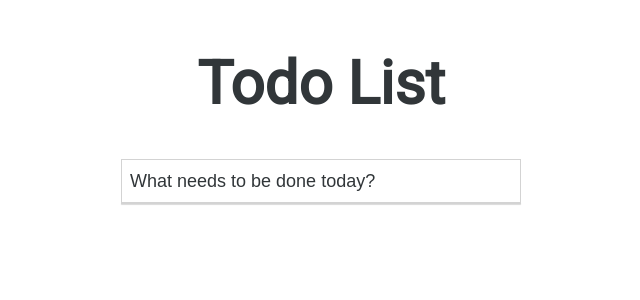
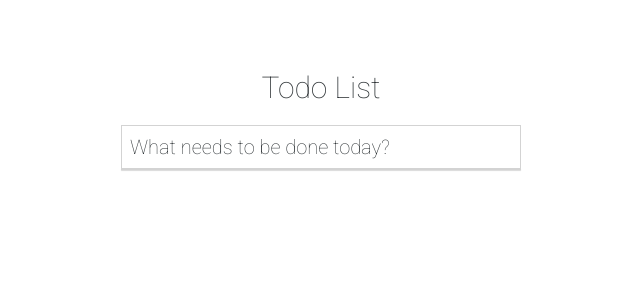
Before and after one commit to sophielihenry/todolist, a PHP site: page /index.html in a window 1280 px wide. Shown: the top 300 px of the page, without its empty margins (319-959 px from the left). Run offline with PHP 8.4, Linux system fonts and the light colour scheme.

Commit message:
made all font sizes bigger and added margin on heading

```diff
--- a/index.html
+++ b/index.html
@@ -4,22 +4,20 @@
   <title>Todo list</title>
     <meta name="viewport" content="width=device-width, initial-scale=1.0">
     <link rel="stylesheet" href="style.css">
-    <link rel="stylesheet" href="https://use.fontawesome.com/releases/v5.7.2/c
-    ss/all.css" integrity="sha384-fnmOCqbTlWIlj8LyTjo7mOUStjsKC4pOpQbqyi7RrhN7udi9RwhKkMHpvLbHG9Sr" crossorigin="anonymous">
+    <link rel="stylesheet" href="https://use.fontawesome.com/releases/v5.7.2/css/all.css" integrity="sha384-fnmOCqbTlWIlj8LyTjo7mOUStjsKC4pOpQbqyi7RrhN7udi9RwhKkMHpvLbHG9Sr" crossorigin="anonymous">
     <link href="https://fonts.googleapis.com/css?family=Roboto:100,300,400" rel="stylesheet">
 </head>
-  <body style="font-family: 'Roboto', sans-serif; display: flex; justify-content:center;">
+
+  <body class="body">
     <div class="wrapper">
-      <div class="heading">
-        <h1>Todo List</h1>
-      </div>
-      <div class="container">
+      <h1 class="heading">Todo List</h1>
+        <div class="container">
               <input type="text" id='textInput' placeholder="What needs to be done today?" autocomplete="off" onkeyup="todoList.addTodos(event)">
             <ul id=todoItems></ul>
         </div>
-      <p id="todosToday"></p>
-    <script src=script.js ></script>
-  </div>
+        <p id="todosToday"></p>
+      <script src=script.js ></script>
+    </div>
   </body>
 </html>
 
--- a/style.css
+++ b/style.css
@@ -1,5 +1,10 @@
 .wrapper {
   width: 400px;
+}
+
+.body {
+  display: flex;
+  justify-content: center;
 }
 
 .container {
@@ -8,12 +13,13 @@
 }
 
 /* heading */
-  .heading {
+.heading {
+  font-family: 'Roboto', sans-serif;
   font-weight:lighter;
   text-align:center;
   font-size:30px;
   color: #313639;
-  margin: 28px;
+  margin-top: 62px;
 }
 
 /* TO DO BOX */
@@ -31,6 +37,7 @@
 }
 
 #todoItems li {
+  font-family: 'Roboto', sans-serif;
   padding:2px 0 6px 0;
   list-style: none;
   border-bottom: 0.5px solid lightgrey;
@@ -41,8 +48,9 @@
 
 #todoTextInput {
   outline: none !important;
-  font-size: 18px;
+  font-size: 20px;
   font-weight: lighter;
+  font-family: roboto;
   border: none;
   width:80%;
   background-color:white;
@@ -54,8 +62,9 @@
 
 #textInput {
   height: 40px;
-  font-size: 18px;
+  font-size: 20px;
   font-weight: lighter;
+  font-family: 'Roboto', sans-serif;
   border: 1px solid lightgrey;
   margin-bottom: -17px;
   padding-left:2%;
@@ -66,13 +75,14 @@
 /* placeholder  */
 ::placeholder {
    color:#313639;
-   font-size:18px;
+   font-size:20px;
    text-align: left;
 }
 
 /*  AMOUNT OF TODOS TODAY */
 #todosToday {
-  font-size:14px;
+  font-family: 'Roboto', sans-serif;
+  font-size:16px;
   text-align:center;
   font-weight:lighter;
   color:#313639;
```
